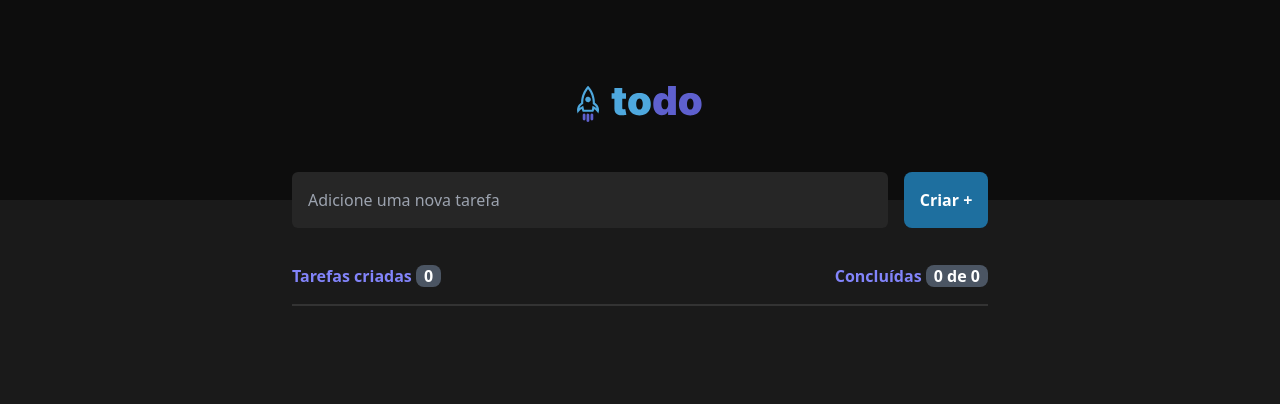
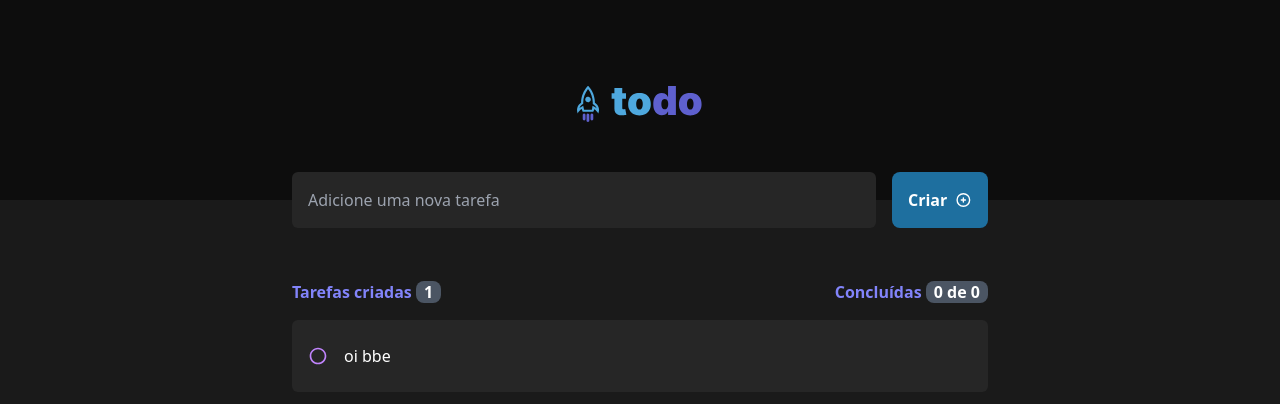
Before and after one commit to Guilhermecheng/todo, a React (Vite) app: page / in a window 1280 px wide. Shown: the top 404 px of the page. Built offline with nearby package versions, Linux system fonts and the light colour scheme.

Commit message:
3 files modified, 3 added

```diff
--- a/package.json
+++ b/package.json
@@ -10,7 +10,8 @@
   },
   "dependencies": {
     "react": "^18.2.0",
-    "react-dom": "^18.2.0"
+    "react-dom": "^18.2.0",
+    "react-icons": "^4.7.1"
   },
   "devDependencies": {
     "@types/react": "^18.0.28",
--- a/src/App.tsx
+++ b/src/App.tsx
@@ -1,7 +1,30 @@
-import { useState } from 'react';
+import { useRef, useState } from 'react';
+
+import { HiOutlinePlusCircle } from 'react-icons/hi';
+import { TaskList } from './components/TaskList';
 
 function App() {
-  const [count, setCount] = useState(0);
+  const [input, setInput] = useState('');
+  const inputRef = useRef<HTMLInputElement | null>(null);
+  const [taskList, setTaskList] = useState([
+    {
+      task: 'oi bbe',
+      isDone: false,
+    },
+  ]);
+
+  function saveNewTaskToList(e: any) {
+    let newList = taskList;
+    newList.push({
+      task: input,
+      isDone: false,
+    });
+    // @ts-ignore (us this comment if typescript raises an error)
+    inputRef.current.value = '';
+    setInput('');
+
+    setTaskList(newList);
+  }
 
   return (
     <div className="flex flex-col items-center relative">
@@ -12,19 +35,27 @@ function App() {
       <section className="absolute top-[172px] flex gap-x-4 container">
         <input
           type="text"
+          id="inputText"
+          ref={inputRef}
           placeholder="Adicione uma nova tarefa"
-          className="w-full rounded-md bg-[#262626] px-4 py-2 outline-none focus:border-2 focus:border-[#8284FA]"
+          className="w-full rounded-md bg-[#262626] px-4 py-2 text-white outline-none focus:border-2 focus:border-[#8284FA]"
+          onChange={(e) => setInput(e.target.value)}
         />
-        <button className="bg-[#1E6F9F] px-2 py-4 rounded-lg w-24 font-semibold text-white hover:bg-[#4EA8DE]">
-          Criar +
+        <button
+          onClick={saveNewTaskToList}
+          className="bg-[#1E6F9F] px-4 py-4 rounded-lg w-24 font-base font-semibold flex flex-nowrap items-center gap-x-2 text-white hover:bg-[#4EA8DE]"
+        >
+          Criar <HiOutlinePlusCircle size={20} />
         </button>
       </section>
 
-      <section className="container mt-16">
-        <div className="w-full flex relative pb-4 border-b-2 border-[#333] font-semibold text-[#8284FA]">
+      <section className="container mt-20">
+        <div className="w-full flex relative font-semibold text-[#8284FA]">
           <h2 className="justify-start">
             Tarefas criadas{' '}
-            <span className="text-white bg-gray-600 rounded-lg px-2">0</span>
+            <span className="text-white bg-gray-600 rounded-lg px-2">
+              {taskList.length}
+            </span>
           </h2>
 
           <h2 className="absolute right-0">
@@ -35,6 +66,8 @@ function App() {
           </h2>
         </div>
       </section>
+
+      <TaskList taskList={taskList} />
     </div>
   );
 }
--- /dev/null
+++ b/src/components/NoTask.tsx
@@ -0,0 +1,14 @@
+export function NoTask() {
+  return (
+    <div className=" flex flex-col items-center justify-center py-20 border-t-2 border-[#333] mt-4 container">
+      <img src="/clipboard.svg" alt="no tasks" />
+
+      <div className="text-[#808080] flex flex-col mt-2 ">
+        <span className="font-semibold">
+          Você ainda não tem tarefas cadastradas
+        </span>
+        <span>Crie tarefas e organize seus items a fazer</span>
+      </div>
+    </div>
+  );
+}
--- /dev/null
+++ b/src/components/Task.tsx
@@ -0,0 +1,25 @@
+import { MdOutlineRadioButtonUnchecked } from 'react-icons/md';
+import { IoCheckmarkCircleSharp } from 'react-icons/io5';
+
+export interface TaskProps {
+  task: string;
+  isDone: boolean;
+}
+
+export function Task({ task, isDone }: TaskProps) {
+  if (isDone) {
+    return (
+      <div className=" px-4 py-6 bg-[#262626] flex flex-row text-white items-center rounded-md mb-4">
+        <IoCheckmarkCircleSharp size={20} className="text-purple-400" />
+        <span className="pl-4">{task}</span>
+      </div>
+    );
+  } else {
+    return (
+      <div className=" px-4 py-6 bg-[#262626] flex flex-row text-white items-center rounded-md mb-4">
+        <MdOutlineRadioButtonUnchecked size={20} className="text-purple-400" />
+        <span className="pl-4">{task}</span>
+      </div>
+    );
+  }
+}
--- /dev/null
+++ b/src/components/TaskList.tsx
@@ -0,0 +1,20 @@
+import { NoTask } from './NoTask';
+import { TaskProps, Task } from './Task';
+
+interface TaskListProps {
+  taskList: TaskProps[];
+}
+
+export function TaskList({ taskList }: TaskListProps) {
+  if (taskList.length > 0) {
+    return (
+      <div className="container mt-4">
+        {taskList.map((task: TaskProps, i: number) => {
+          return <Task task={task.task} isDone={task.isDone} />;
+        })}
+      </div>
+    );
+  } else {
+    return <NoTask />;
+  }
+}
```
Also changed, not shown: 1 other file (tests, documents, lock files or other folders).
